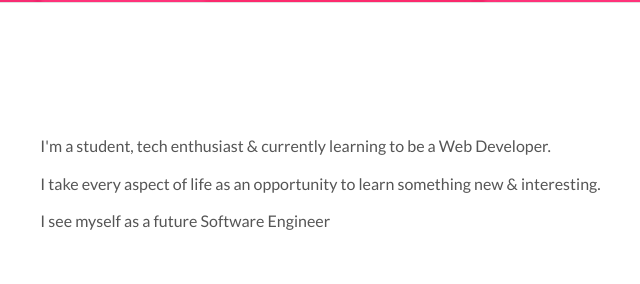
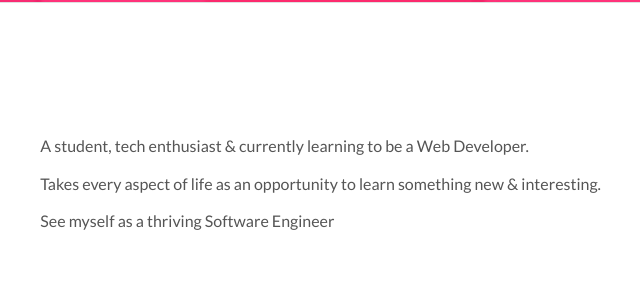
Before and after one commit to nikhilcse/portfolio, a plain HTML site: page index.html in a window 1280 px wide. Shown: the part 327-611 px from the top of the page, 440-1080 px from the left. Drawn offline with nearby package versions, Linux system fonts and the light colour scheme.

Commit message:
Update index.html
text updated

```diff
--- a/index.html
+++ b/index.html
@@ -61,9 +61,9 @@
               </div>
               <div class="col-md-8">
 
-              <p>I'm a student, tech enthusiast & currently learning to be a Web Developer.
-              <p>  I take every aspect of life as an opportunity to learn something new & interesting. </p>
-                </p><p>I see myself as a future Software Engineer</p>
+              <p> A student, tech enthusiast & currently learning to be a Web Developer.
+              <p> Takes every aspect of life as an opportunity to learn something new & interesting. </p>
+                </p><p>See myself as a thriving Software Engineer</p>
 
               </div>
             </div>
```
